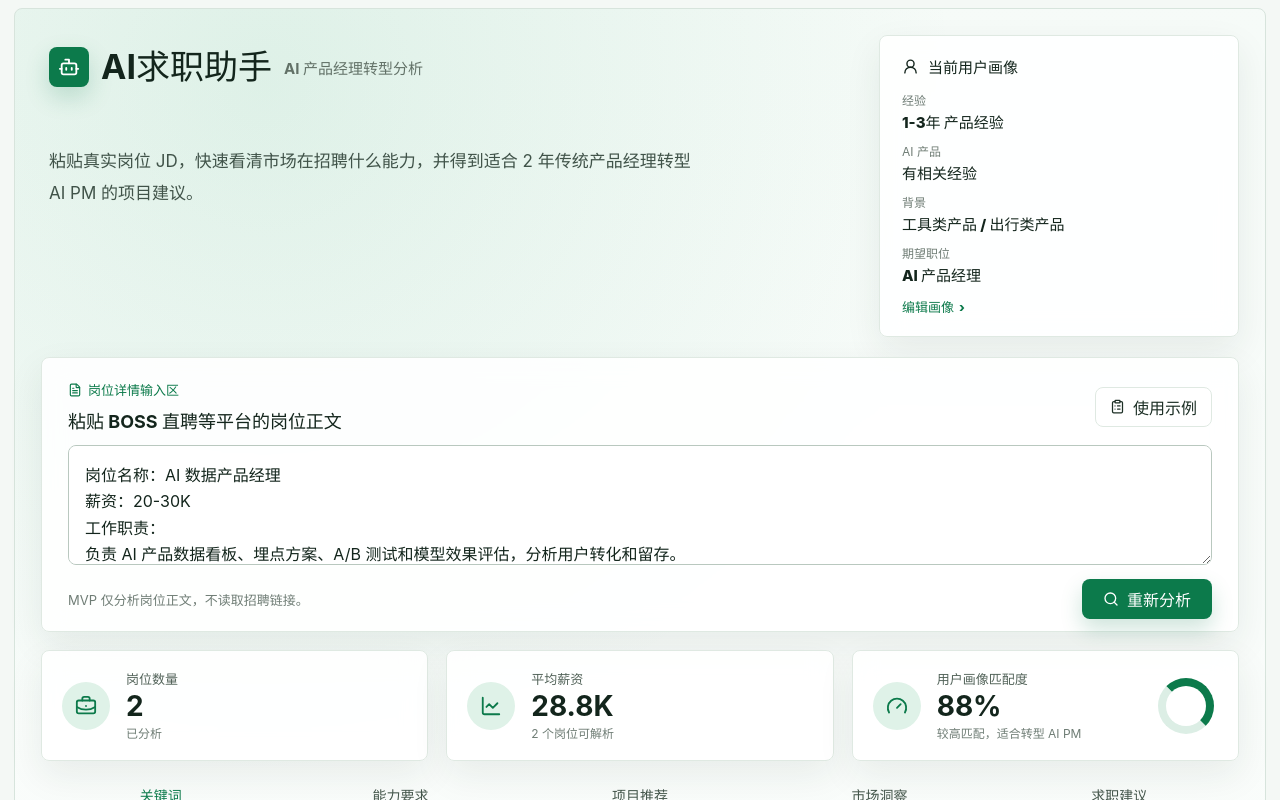
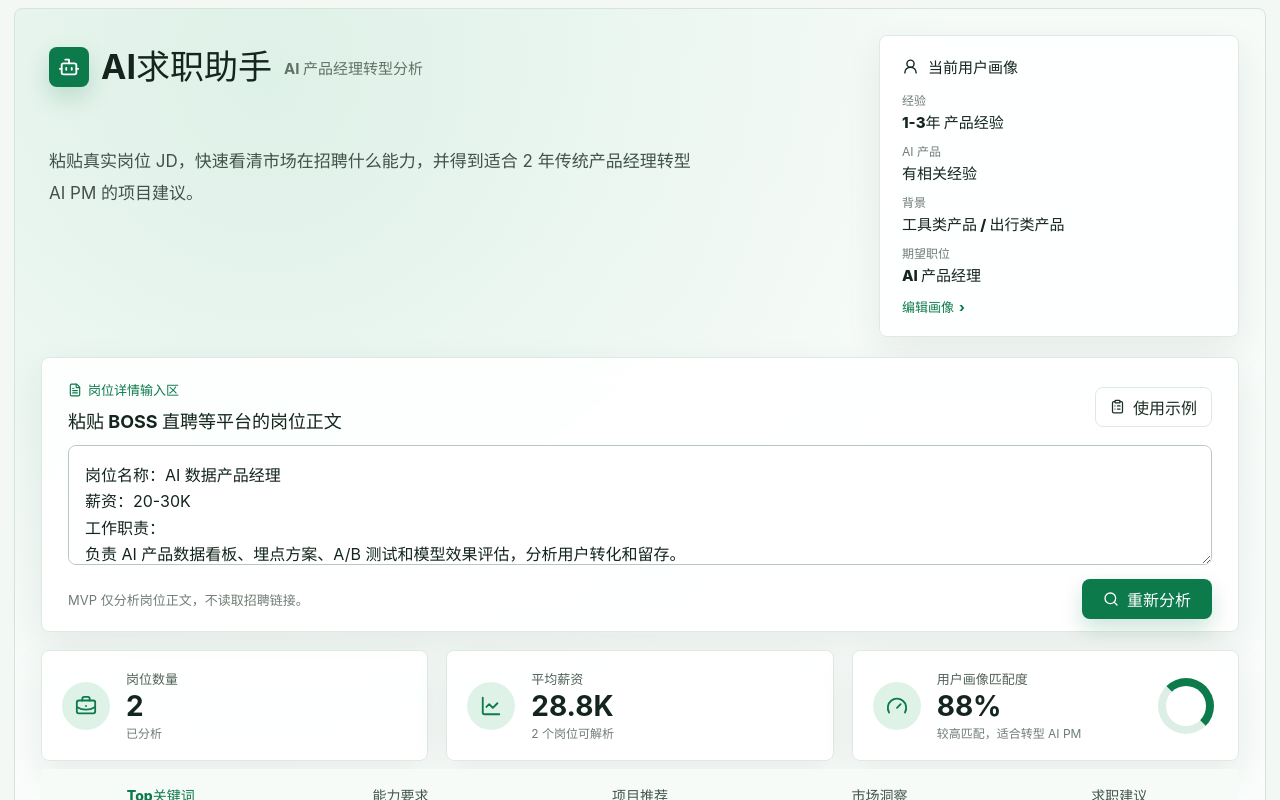
Before and after one commit to shimuyangly/AI-, a React (Vite) app: page / in a window 1280 px wide. Both pictures are taken after a click on the button "使用示例". Shown: the top 800 px of the page. Built offline with nearby package versions, Linux system fonts and the light colour scheme.

Commit message:
Add sticky analysis section navigation

```diff
--- a/src/App.tsx
+++ b/src/App.tsx
@@ -36,7 +36,13 @@ const sampleInput = `岗位名称：AI 数据产品经理
 岗位要求：
 熟悉 LLM、Prompt 工程、知识库问答和数据分析，有 PRD、原型和项目推进经验。`;
 
-const tabs = ['关键词', '能力要求', '项目推荐', '市场洞察', '求职建议'];
+const tabs = [
+  { label: 'Top关键词', targetId: 'top-keywords' },
+  { label: '能力要求', targetId: 'core-abilities' },
+  { label: '项目推荐', targetId: 'profile-projects' },
+  { label: '市场洞察', targetId: 'market-insights' },
+  { label: '求职建议', targetId: 'job-advice' },
+];
 
 const profileOptions = {
   workExperience: ['应届/实习', '1年以内', '1-3年', '3-5年', '5年以上'],
@@ -82,6 +88,13 @@ function App() {
     setInput(sampleInput);
     setError('');
     setSubmittedText(sampleInput);
+  };
+
+  const scrollToSection = (targetId: string) => {
+    document.getElementById(targetId)?.scrollIntoView({
+      behavior: 'smooth',
+      block: 'start',
+    });
   };
 
   const openProfileModal = () => {
@@ -138,19 +151,24 @@ function App() {
 
           <nav className="analysis-tabs" aria-label="分析模块导航">
             {tabs.map((tab, index) => (
-              <span className={index === 0 ? 'active' : ''} key={tab}>
-                {tab}
-              </span>
+              <button
+                className={index === 0 ? 'active' : ''}
+                key={tab.targetId}
+                type="button"
+                onClick={() => scrollToSection(tab.targetId)}
+              >
+                {tab.label}
+              </button>
             ))}
           </nav>
 
           <section className="dashboard-grid">
-            <KeywordCard keywords={result.topKeywords} />
-            <AbilityCard abilities={result.abilityRequirements} />
-            <ProjectCard title="基于原产品项目推荐" subtitle="与岗位能力精准相关" projects={result.profileBasedProjectRecommendations} />
-            <ProjectCard title="综合项目推荐" subtitle="小白友好，进阶挑战" projects={result.generalProjectRecommendations} />
-            <ListCard icon={<Lightbulb size={18} />} title="市场洞察" items={result.marketInsights} />
-            <ListCard icon={<Target size={18} />} title="求职建议" items={result.jobSearchAdvice} />
+            <KeywordCard id="top-keywords" keywords={result.topKeywords} />
+            <AbilityCard id="core-abilities" abilities={result.abilityRequirements} />
+            <ProjectCard id="profile-projects" title="基于画像项目推荐" subtitle="与岗位能力精准相关" projects={result.profileBasedProjectRecommendations} />
+            <ProjectCard id="general-projects" title="综合项目推荐" subtitle="小白友好，进阶挑战" projects={result.generalProjectRecommendations} />
+            <ListCard id="market-insights" icon={<Lightbulb size={18} />} title="市场洞察" items={result.marketInsights} />
+            <ListCard id="job-advice" icon={<Target size={18} />} title="求职建议" items={result.jobSearchAdvice} />
           </section>
         </>
       ) : (
@@ -469,11 +487,11 @@ function MetricCard({
   );
 }
 
-function KeywordCard({ keywords }: { keywords: KeywordStat[] }) {
+function KeywordCard({ id, keywords }: { id: string; keywords: KeywordStat[] }) {
   const max = Math.max(...keywords.map((item) => item.count), 1);
 
   return (
-    <article className="card equal-height-card">
+    <article className="card equal-height-card" id={id}>
       <CardTitle icon={<BarChart3 size={18} />} title="Top 关键词" />
       {keywords.length ? (
         <div className="keyword-list scrollable-card-body">
@@ -496,9 +514,9 @@ function KeywordCard({ keywords }: { keywords: KeywordStat[] }) {
   );
 }
 
-function AbilityCard({ abilities }: { abilities: AbilityRequirement[] }) {
+function AbilityCard({ abilities, id }: { abilities: AbilityRequirement[]; id: string }) {
   return (
-    <article className="card equal-height-card">
+    <article className="card equal-height-card" id={id}>
       <CardTitle icon={<CheckCircle2 size={18} />} title="候选人核心能力要求" />
       {abilities.length ? (
         <div className="ability-list scrollable-card-body">
@@ -524,16 +542,18 @@ function AbilityCard({ abilities }: { abilities: AbilityRequirement[] }) {
 }
 
 function ProjectCard({
+  id,
   projects,
   subtitle,
   title,
 }: {
+  id: string;
   projects: ProjectRecommendation[];
   subtitle: string;
   title: string;
 }) {
   return (
-    <article className="card equal-height-card">
+    <article className="card equal-height-card" id={id}>
       <CardTitle icon={<Sparkles size={18} />} title={title} />
       <div className="project-tabs">
         <span className="active">{subtitle}</span>
@@ -561,9 +581,9 @@ function ProjectCard({
   );
 }
 
-function ListCard({ icon, title, items }: { icon: React.ReactNode; title: string; items: string[] }) {
+function ListCard({ icon, id, title, items }: { icon: React.ReactNode; id: string; title: string; items: string[] }) {
   return (
-    <article className="card list-card">
+    <article className="card list-card" id={id}>
       <CardTitle icon={icon} title={title} />
       <ul className="check-list">
         {items.map((item) => (
--- a/src/styles.css
+++ b/src/styles.css
@@ -497,26 +497,34 @@ textarea:focus {
 }
 
 .analysis-tabs {
+  position: sticky;
+  top: 0;
+  z-index: 20;
   display: grid;
   grid-template-columns: repeat(5, minmax(0, 1fr));
   margin: 8px 0 0;
   border-bottom: 1px solid var(--line);
+  background: rgba(247, 251, 248, 0.94);
+  backdrop-filter: blur(12px);
 }
 
-.analysis-tabs span {
+.analysis-tabs button {
   position: relative;
   padding: 16px 10px 13px;
+  border: 0;
   color: #44564b;
+  background: transparent;
   text-align: center;
   font-size: 14px;
   font-weight: 800;
 }
 
-.analysis-tabs span.active {
+.analysis-tabs button:hover,
+.analysis-tabs button.active {
   color: var(--green);
 }
 
-.analysis-tabs span.active::after {
+.analysis-tabs button.active::after {
   position: absolute;
   right: 22%;
   bottom: -1px;
@@ -525,6 +533,10 @@ textarea:focus {
   border-radius: 999px;
   background: var(--green);
   content: "";
+}
+
+.card[id] {
+  scroll-margin-top: 78px;
 }
 
 .dashboard-grid {
```
